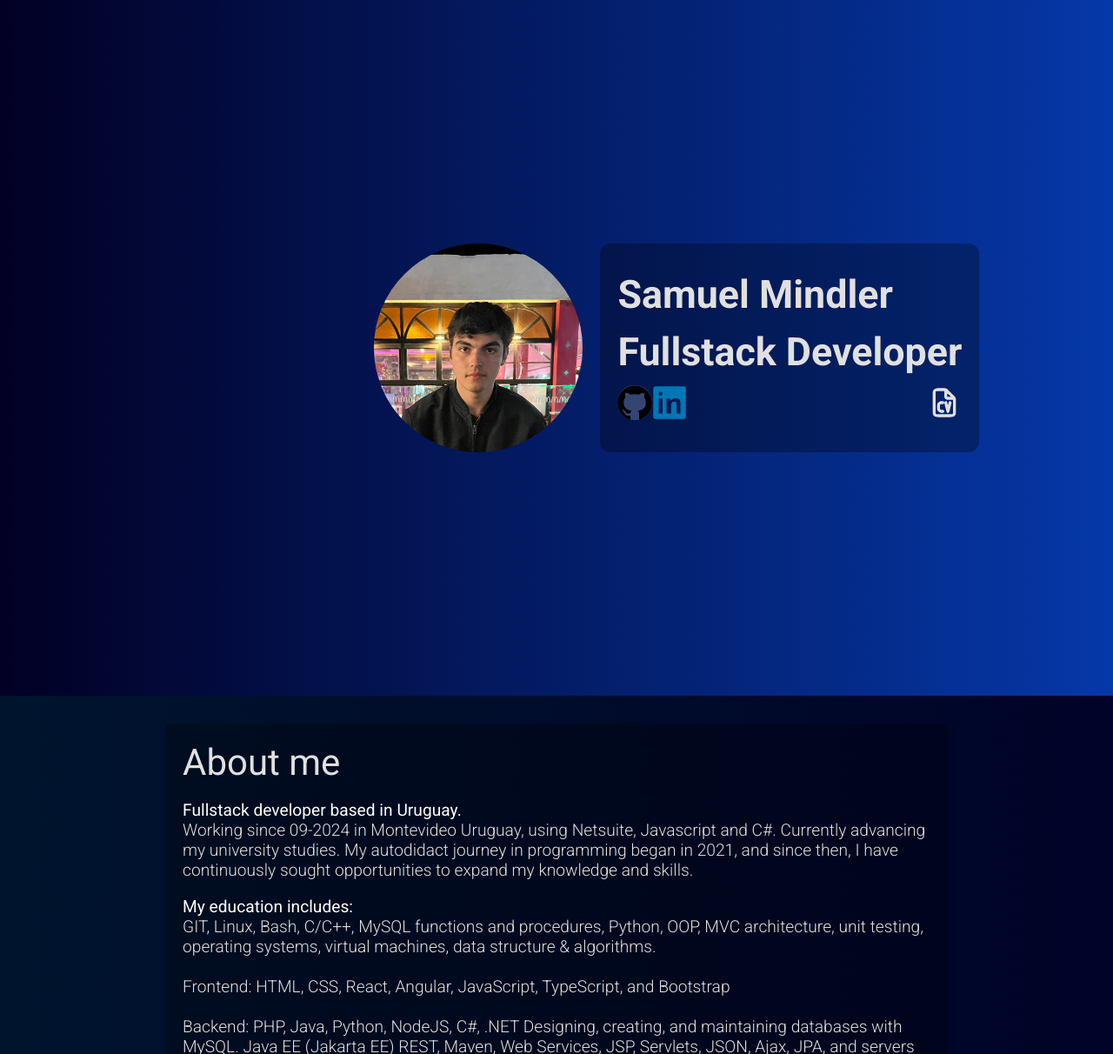
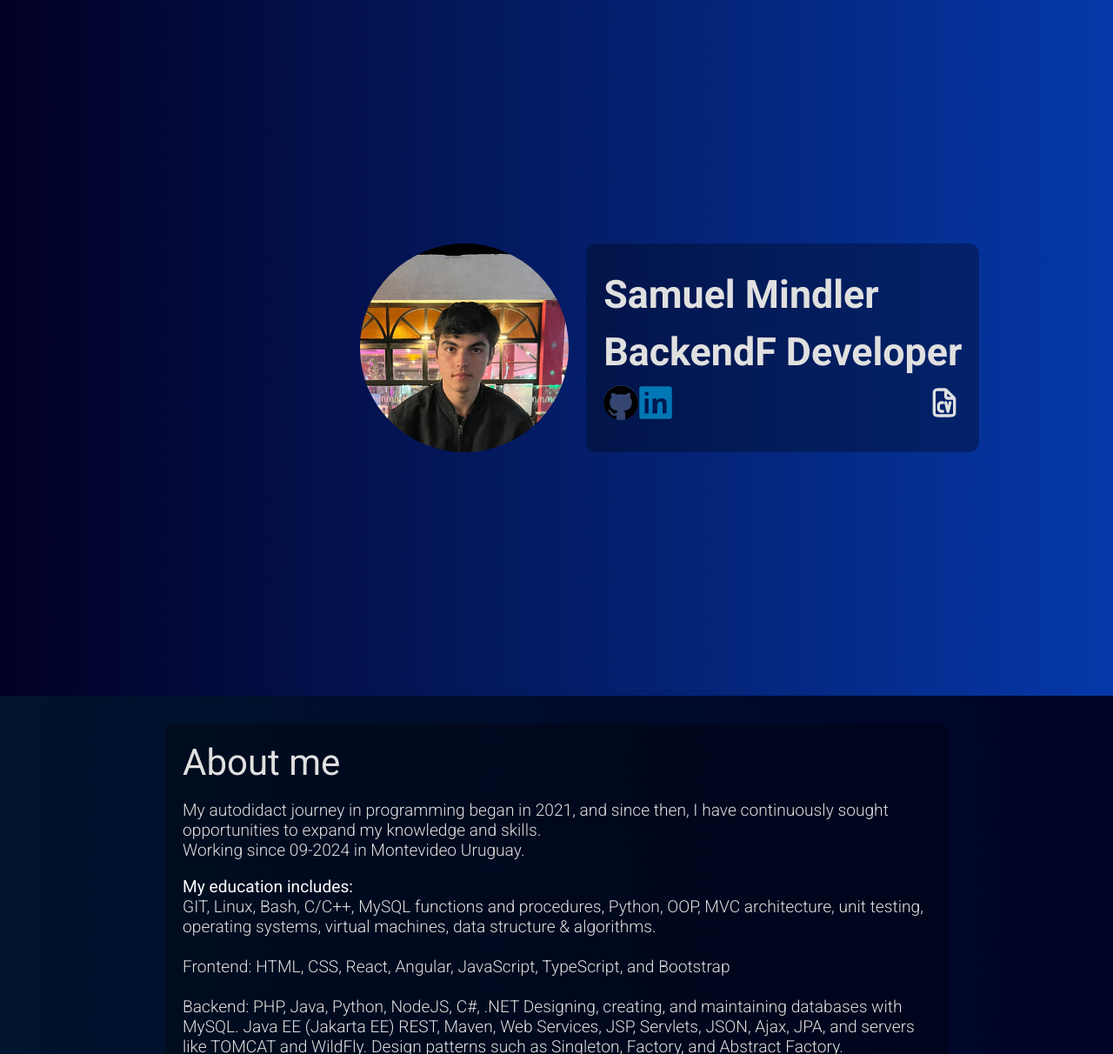
Before and after one commit to samuxmin/samuxmin, a plain HTML site: page index.html in a window 1280 px wide. Shown: the top 1212 px of the page at 87% size. Drawn offline with Linux system fonts and the light colour scheme.

Commit message:
mejor about

```diff
--- a/index.html
+++ b/index.html
@@ -19,7 +19,7 @@
       <div class="header-main">
         <div class="header-title">
           <h1>Samuel Mindler</h1>
-          <h1>Fullstack Developer</h1>
+          <h1>BackendF Developer</h1>
           <div class="header-links">
             <a class="header-link" href="https://github.com/samuxmin" target="_blank"
               ><img width="40px" src="./img/socia-media/github.svg" class="background-white" alt="github"
@@ -36,10 +36,8 @@
       <section class="info">
         <h1 class="title">About me</h1>
         <p class="main-info">
-          <b>Fullstack developer based in Uruguay.</b>
-          <br />
-          Working since 09-2024 in Montevideo Uruguay, using Netsuite, Javascript and C#. Currently advancing my university studies. My autodidact journey in
-          programming began in 2021, and since then, I have continuously sought opportunities to expand my knowledge and skills.
+          My autodidact journey in programming began in 2021, and since then, I have continuously sought opportunities to expand my knowledge and skills.<br />
+          Working since 09-2024 in Montevideo Uruguay.
         </p>
         <p>
           <b>My education includes:</b><br />
```
